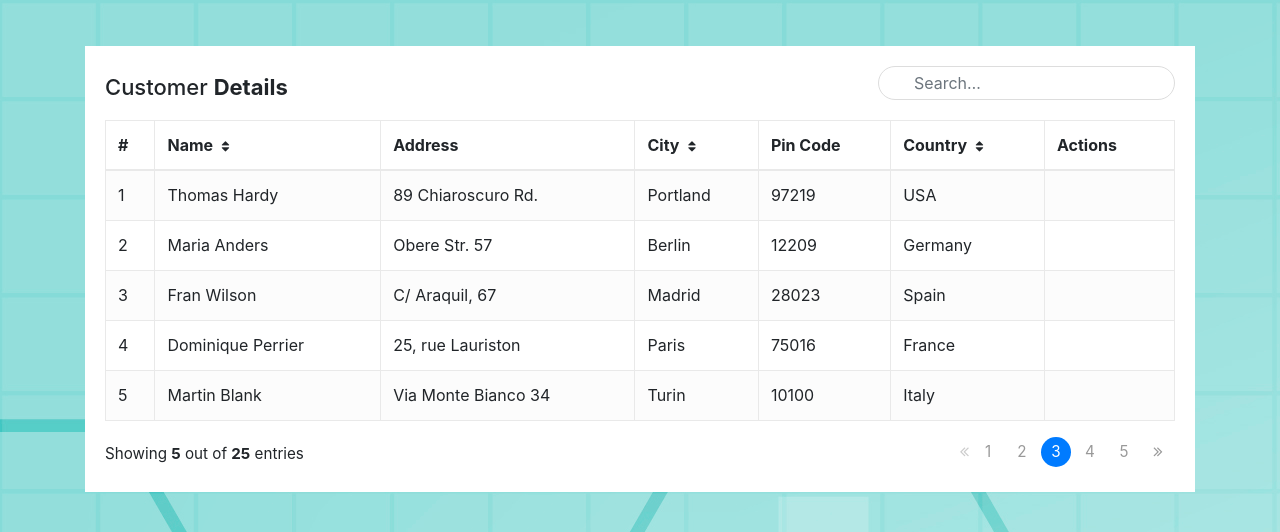
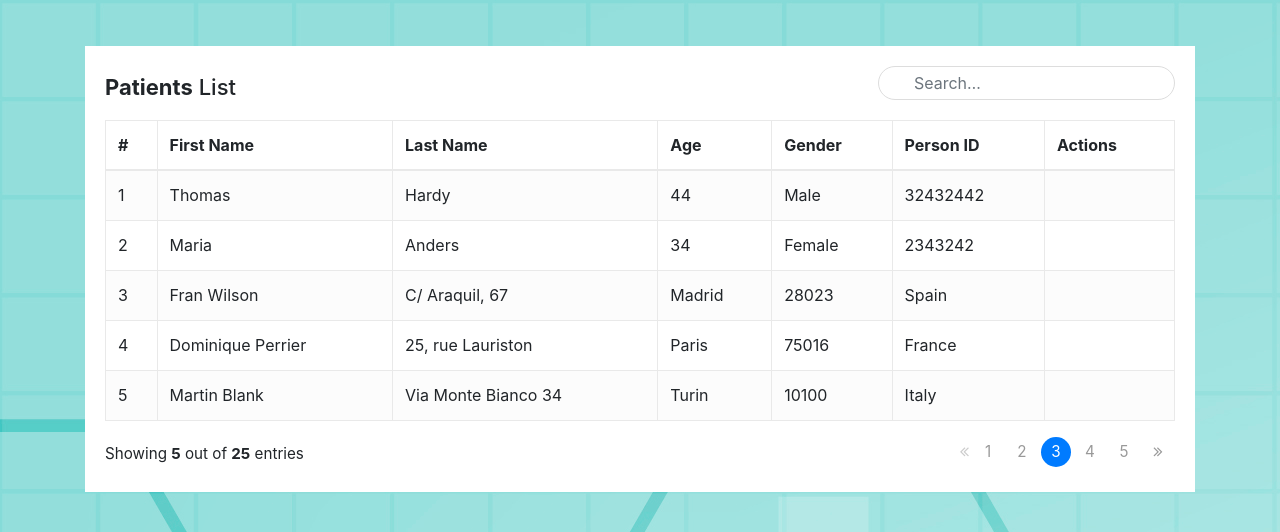
Before and after one commit to eodinzov94/DrCareSystem, a Django app: page /patients in a window 1280 px wide. Shown: the part 56-588 px from the top of the page. Run offline with Django 3.2, Linux system fonts and the light colour scheme; a user stored in the database is signed in; some libraries are stand-ins or nearby versions.

Commit message:
Added many models + functionality

```diff
--- a/DrCareSystem/templates/patients.html
+++ b/DrCareSystem/templates/patients.html
@@ -16,7 +16,7 @@
         <div class="table-wrapper">
             <div class="table-title">
                 <div class="row">
-                    <div class="col-sm-8"><h2>Customer <b>Details</b></h2></div>
+                    <div class="col-sm-8"><h2><b>Patients</b> List</h2></div>
                     <div class="col-sm-4">
                         <div class="search-box">
                             <i class="material-icons">&#xE8B6;</i>
@@ -29,22 +29,22 @@
                 <thead>
                     <tr>
                         <th>#</th>
-                        <th>Name <i class="fa fa-sort"></i></th>
-                        <th>Address</th>
-                        <th>City <i class="fa fa-sort"></i></th>
-                        <th>Pin Code</th>
-                        <th>Country <i class="fa fa-sort"></i></th>
+                        <th>First Name</th>
+                        <th>Last Name</th>
+                        <th>Age </th>
+                        <th>Gender</th>
+                        <th>Person ID </th>
                         <th>Actions</th>
                     </tr>
                 </thead>
                 <tbody>
                     <tr>
-                        <td>1</td>
-                        <td>Thomas Hardy</td>
-                        <td>89 Chiaroscuro Rd.</td>
-                        <td>Portland</td>
-                        <td>97219</td>
-                        <td>USA</td>
+                        <td >1</td>
+                        <td >Thomas</td>
+                        <td>Hardy</td>
+                        <td>44</td>
+                        <td>Male</td>
+                        <td>32432442</td>
                         <td>
                             <a href="#" class="view" title="View" data-toggle="tooltip"><i class="material-icons">&#xE417;</i></a>
                             <a href="#" class="edit" title="Edit" data-toggle="tooltip"><i class="material-icons">&#xE254;</i></a>
@@ -53,11 +53,11 @@
                     </tr>
                     <tr>
                         <td>2</td>
-                        <td>Maria Anders</td>
-                        <td>Obere Str. 57</td>
-                        <td>Berlin</td>
-                        <td>12209</td>
-                        <td>Germany</td>
+                        <td>Maria</td>
+                        <td>Anders</td>
+                        <td>34</td>
+                        <td>Female</td>
+                        <td>2343242</td>
                         <td>
                             <a href="#" class="view" title="View" data-toggle="tooltip"><i class="material-icons">&#xE417;</i></a>
                             <a href="#" class="edit" title="Edit" data-toggle="tooltip"><i class="material-icons">&#xE254;</i></a>
```
